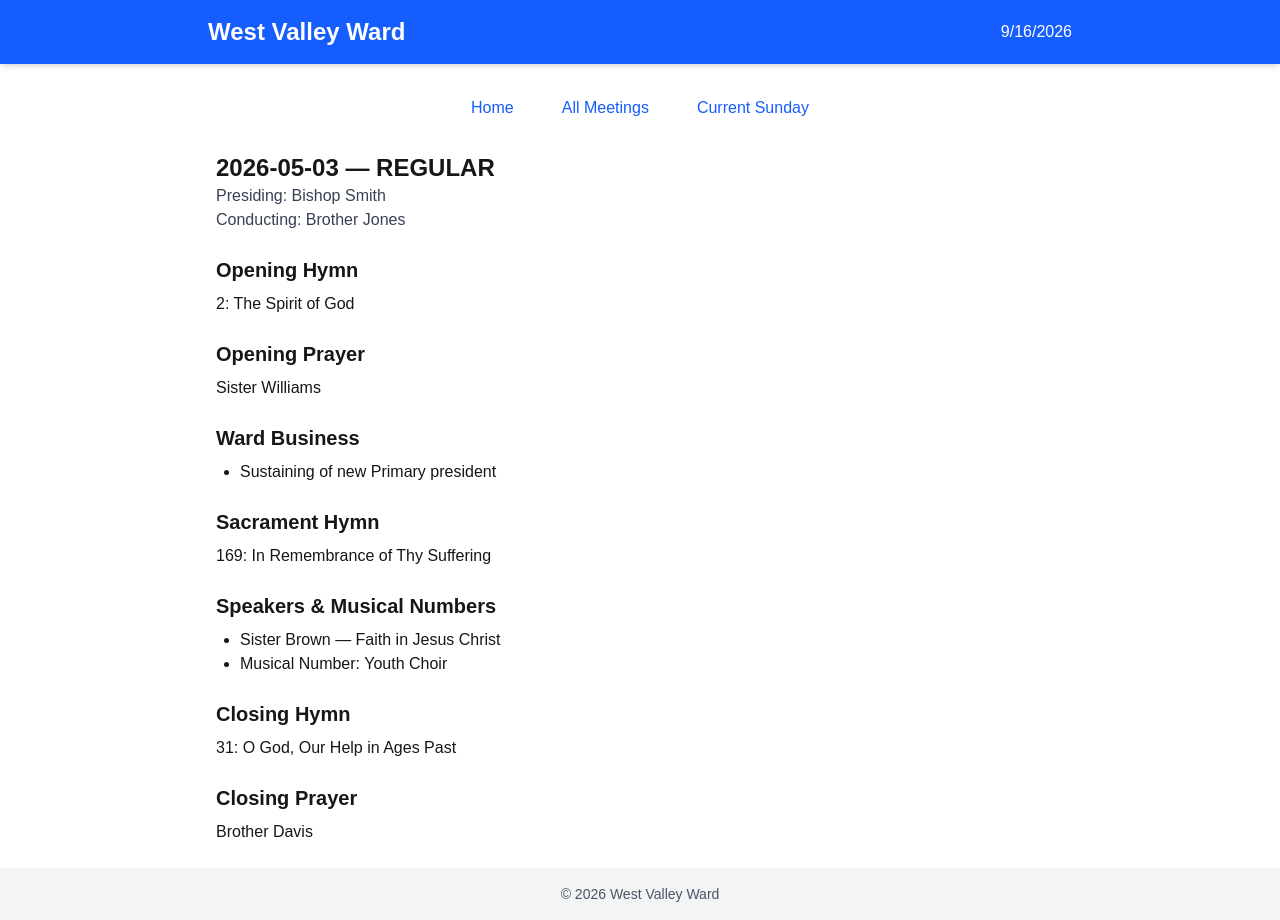
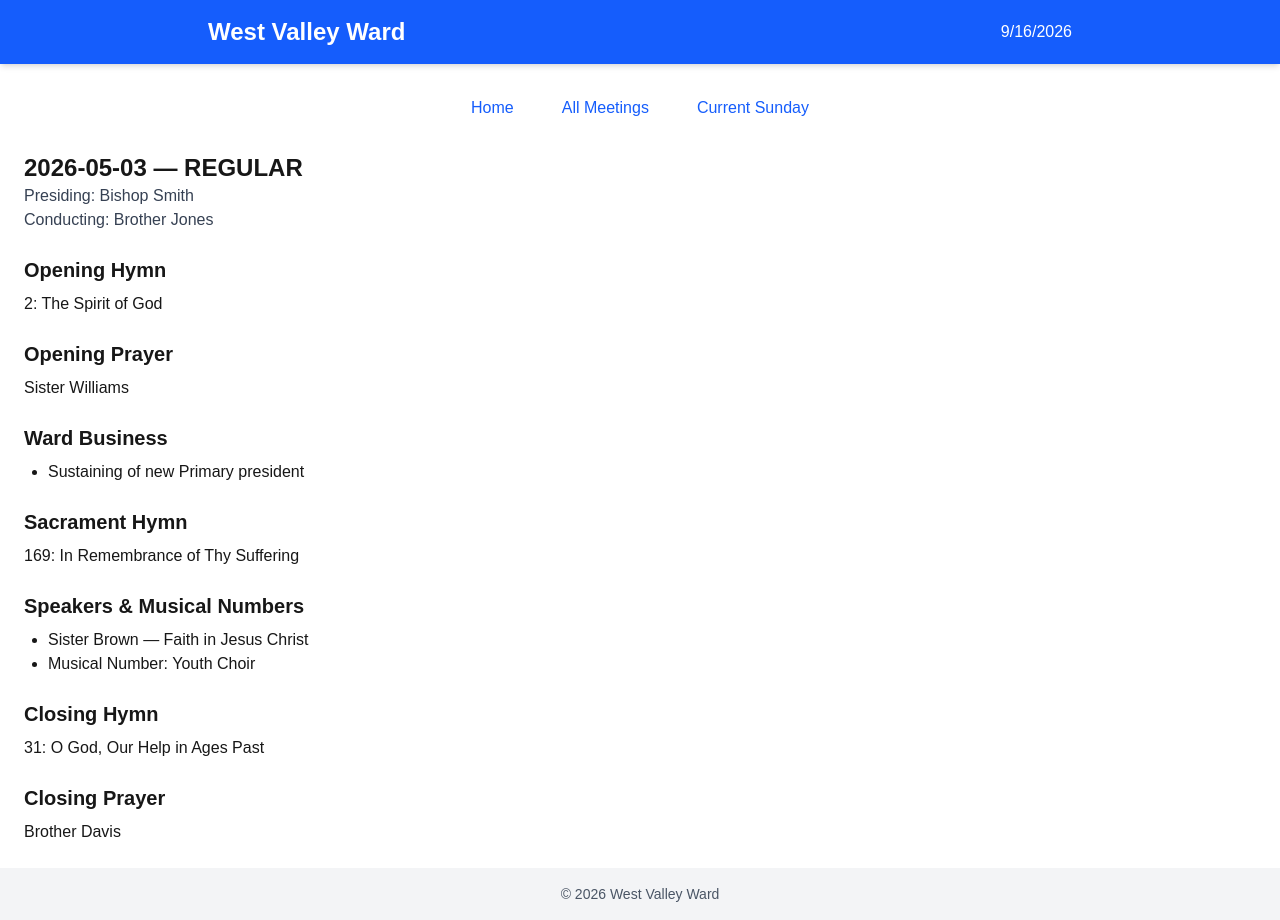
Before and after one commit to mrmerarif/sacrament-meetings, a Next.js app: page /meetings/1 in a window 1280 px wide. Built offline with nearby package versions, Linux system fonts and the light colour scheme; no server answers.

Commit message:
Fix All Meetings hydration error

```diff
--- a/app/meetings/[id]/page.tsx
+++ b/app/meetings/[id]/page.tsx
@@ -8,7 +8,6 @@ export default async function MeetingDetailPage({
 }: {
   params: Promise<{ id: string }>;
 }) {
-
   const { id } = await params;
 
   const baseUrl = process.env.NEXT_PUBLIC_BASE_URL!;
--- a/app/meetings/layout.tsx
+++ b/app/meetings/layout.tsx
@@ -8,7 +8,7 @@ export default function MeetingsLayout({
   children: React.ReactNode;
 }) {
   return (
-    <section className="max-w-4xl mx-auto p-6 space-y-6">
+    <section className="p-6 space-y-6">
       <NavLinks />
       {children}
     </section>
```
